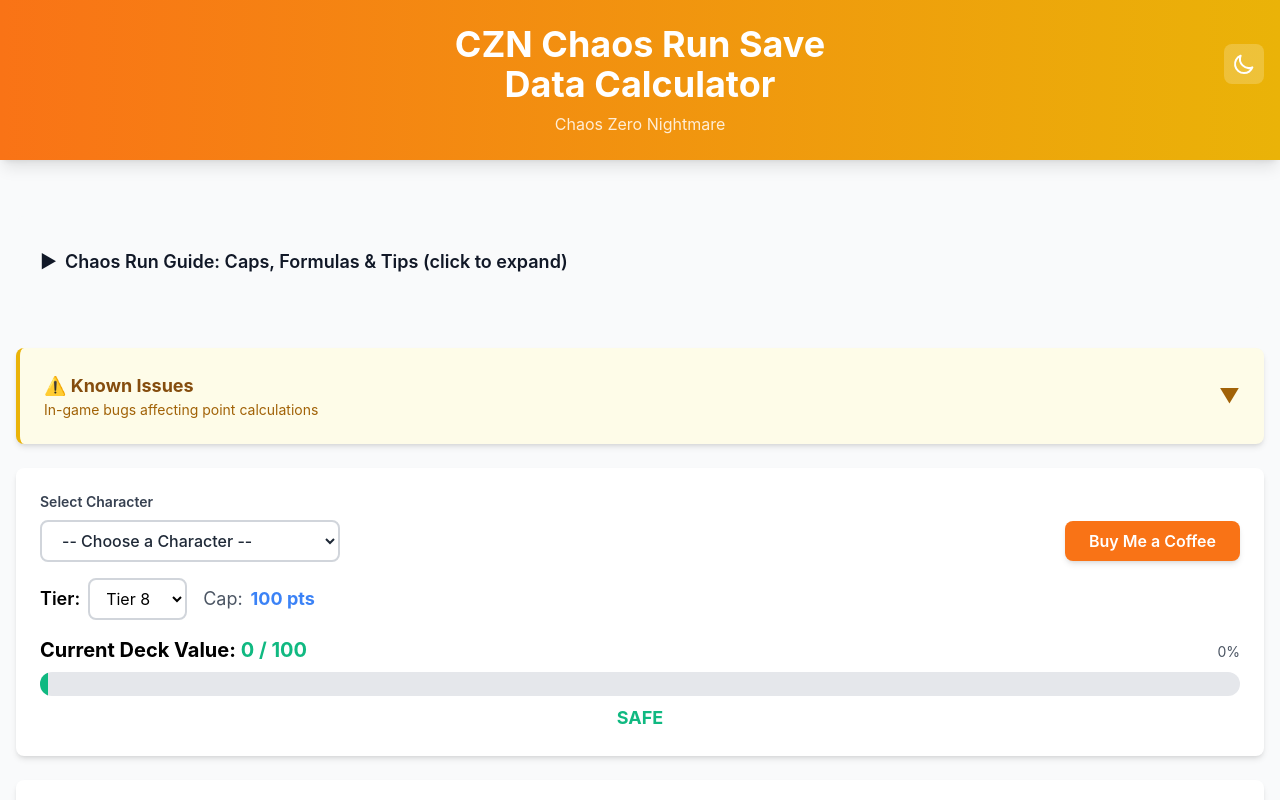
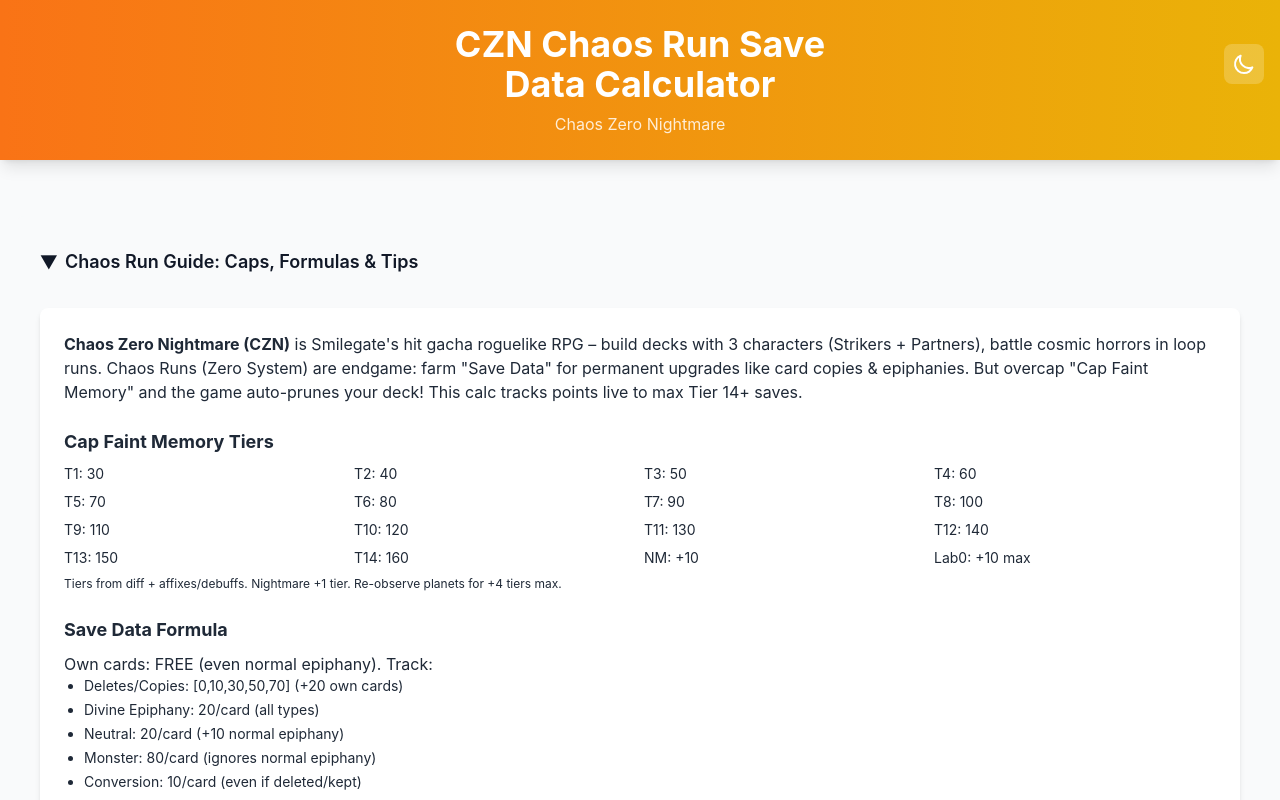
Before and after one commit to Jaxic/CZN-Calc, a React (Vite) app: page / in a window 1280 px wide. Shown: the top 800 px of the page. Built offline with nearby package versions, Linux system fonts and the light colour scheme.

Commit message:
Expand the guide section

```diff
--- a/src/App.jsx
+++ b/src/App.jsx
@@ -22,14 +22,17 @@
     const details = detailsRef.current;
     if (!details) return;
 
-    // Check localStorage and set initial state (default is collapsed)
-    if (localStorage.getItem('czn-guide-expanded') === 'true') {
+    // Default is expanded; collapse if user previously hid it
+    if (localStorage.getItem('czn-guide-collapsed') === 'true') {
+      details.removeAttribute('open');
+    } else {
       details.setAttribute('open', '');
     }
 
-    // Listen for toggle events
+    // Listen for toggle events and remember collapsed state
     const handleToggle = () => {
-      localStorage.setItem('czn-guide-expanded', details.open);
+      const isCollapsed = !details.open;
+      localStorage.setItem('czn-guide-collapsed', isCollapsed ? 'true' : 'false');
     };
 
     details.addEventListener('toggle', handleToggle);
@@ -78,9 +81,9 @@
 
             {/* Collapsible Guide Section */}
             <section className="mb-8 bg-gray-50 dark:bg-gray-800 rounded-lg p-4 md:p-6">
-              <details ref={detailsRef} className="group">
+              <details ref={detailsRef} open className="group">
                 <summary className="cursor-pointer font-semibold text-lg text-gray-900 dark:text-white hover:text-orange-600 dark:hover:text-orange-400 transition-colors py-2 list-none">
-                  Chaos Run Guide: Caps, Formulas & Tips (click to expand)
+                  Chaos Run Guide: Caps, Formulas & Tips
                 </summary>
                 <div className="mt-6 p-6 bg-white dark:bg-gray-700 rounded-lg shadow-md space-y-6 text-gray-800 dark:text-gray-200">
                   <p>
```
